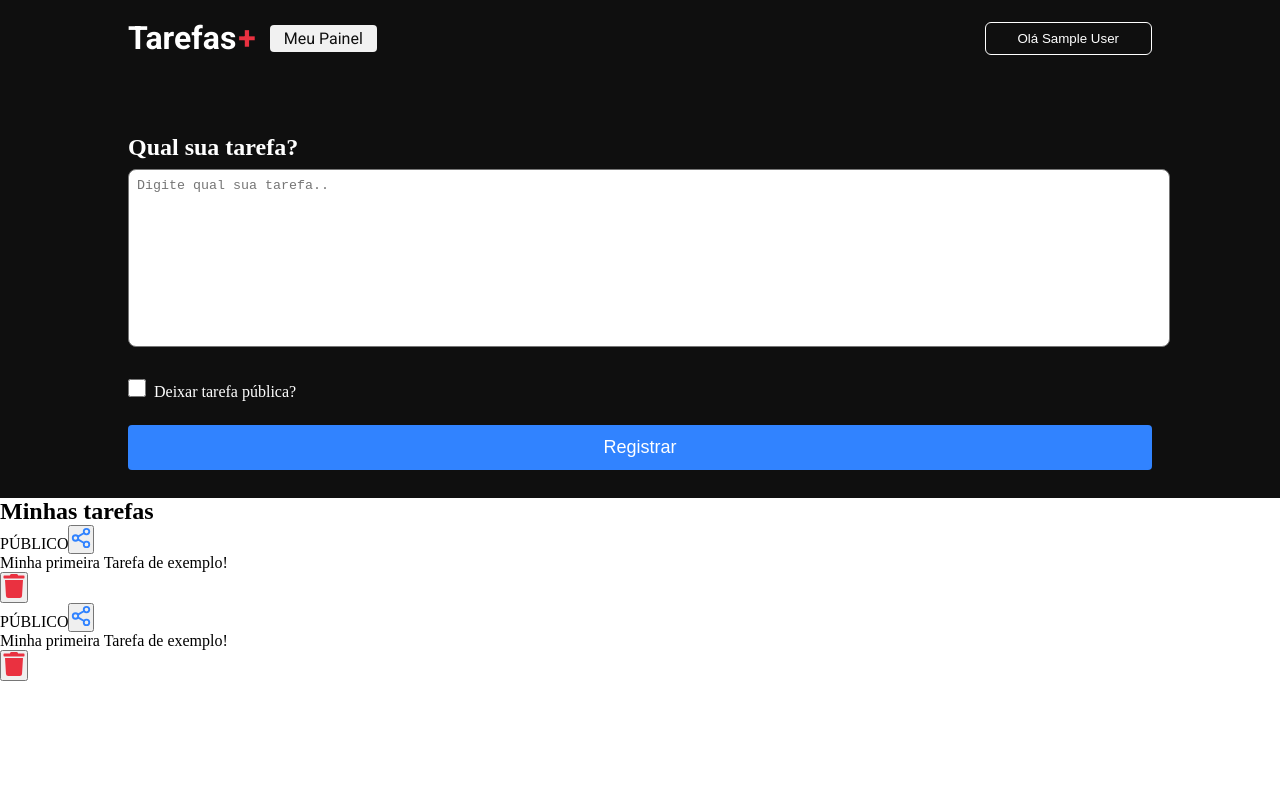
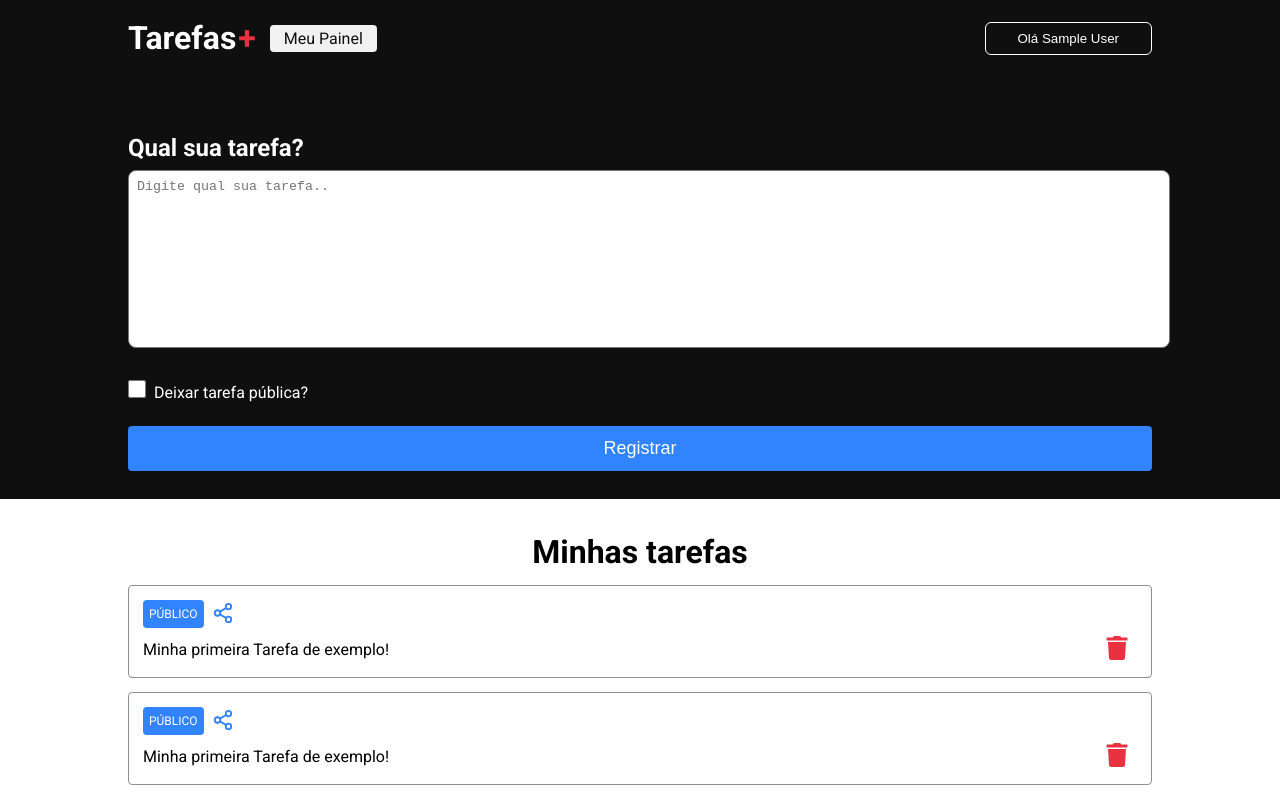
Before and after one commit to gabrielfst30/Board-tarefas, a Next.js app: page /dashboard in a window 1280 px wide. Built offline with nearby package versions, Linux system fonts and the light colour scheme; no server answers; sample sign-in values are in the browser's storage.

Commit message:
style: estilos dashboard

```diff
--- a/src/pages/dashboard/styles.module.css
+++ b/src/pages/dashboard/styles.module.css
@@ -21,11 +21,13 @@
 .title {
     color: #fff;
     margin-bottom: 8px;
+    font-family:"Roboto";
 }
 
 .checkboxArea label {
     margin-left: 8px;
     color: #fff;
+    font-family:"Roboto";
 }
 
 .checkboxArea{
@@ -47,3 +49,76 @@
     padding: 12px 0;
     font-size: 18px;
 }
+
+.taskContainer {
+    margin: 34px auto 0 auto;
+    padding: 0 18px;
+    width: 100%;
+    max-width: 1024px;
+    display: flex;
+    flex-direction: column;
+    font-family:"Roboto";
+}
+
+.taskContainer a {
+    text-decoration: none;
+    color: #0f0f0f;
+}
+
+.taskContainer h1 {
+    text-align: center;
+    font-size: 32px;
+    margin-bottom: 14px;
+}
+
+.task {
+    margin-bottom: 14px;
+    line-height: 150%;
+    display: flex;
+    flex-direction: column;
+    align-items: flex-start;
+    border: 1.5px solid #909090;
+    border-radius: 4px;
+    padding: 14px;
+}
+
+.tagContainer {
+    display: flex;
+    align-items: center;
+    justify-content: center;
+    margin-bottom: 8px;
+}
+
+.tag {
+    background-color: #3183ff;
+    padding: 2px 6px;
+    border-radius: 4px;
+    font-size: 12px;
+    color: #fff;
+}
+
+.shareButton {
+    background: transparent;
+    border: 0;
+    margin: 0 8px;
+    cursor: pointer;
+}
+
+.taskContent {
+    display: flex;
+    align-items: center;
+    justify-content: space-between;
+    width: 100%;
+}
+
+.taskContent p{
+    white-space: pre-wrap;
+}
+
+.trashButton {
+    cursor: pointer;
+    background: transparent;
+    border: 0;
+    margin: 0 8px;
+
+}
```
